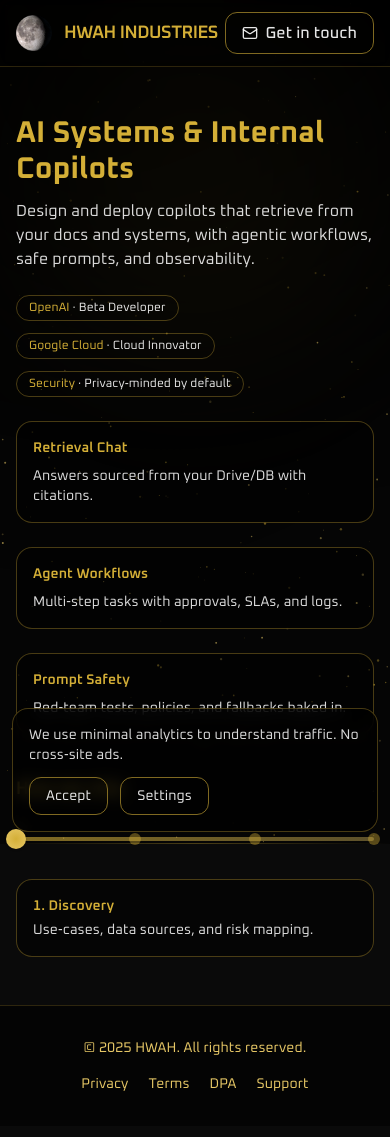
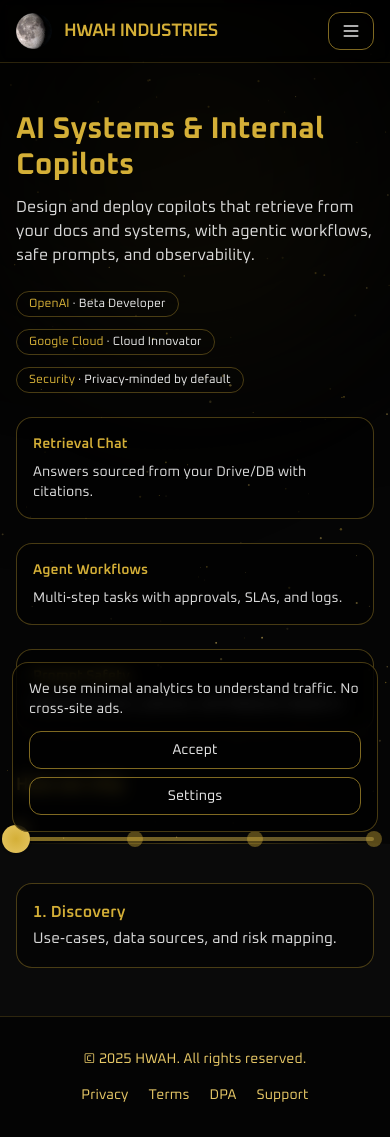
Before and after one commit to hrunx/hwah-website, a Next.js app: page /services/ai in a window 390 px wide. Built offline with nearby package versions, Linux system fonts and the light colour scheme.

Commit message:
feat: mobile improvements — hamburger nav, larger timeline handles, cookie banner stacking, iOS input zoom fix, star density tuning

```diff
--- a/src/app/globals.css
+++ b/src/app/globals.css
@@ -21,6 +21,14 @@ body {
 
 /* Smooth scrolling for anchors */
 html { scroll-behavior: smooth; }
+
+/* Prevent iOS Safari font-size zoom on inputs */
+@supports (-webkit-touch-callout: none) {
+  input, select, textarea { font-size: 16px; }
+}
+
+/* Better anchor scrolling offset for sticky nav */
+:target { scroll-margin-top: 72px; }
 
 /* Display font for headings */
 .font-display { font-family: var(--font-display), ui-serif, Georgia, serif; }
--- a/src/components/CookieBanner.tsx
+++ b/src/components/CookieBanner.tsx
@@ -15,7 +15,7 @@ export default function CookieBanner() {
     <div className="fixed inset-x-0 bottom-0 z-50 mx-auto max-w-4xl p-3">
       <div className="rounded-2xl border bg-black/70 p-4 backdrop-blur" style={{ borderColor: `${GOLD}55` }}>
         <p className="text-sm text-white/85">We use minimal analytics to understand traffic. No cross‑site ads.</p>
-        <div className="mt-3 flex gap-3">
+        <div className="mt-3 flex flex-col gap-2 sm:flex-row sm:gap-3">
           <button
             className="btn-gold-outline px-4 py-2 text-sm"
             onClick={() => { localStorage.setItem("cookie-consent", "accepted"); setOpen(false); }}
--- a/src/components/DraggableTimeline.tsx
+++ b/src/components/DraggableTimeline.tsx
@@ -51,7 +51,7 @@ export default function DraggableTimeline({ steps, title }: { steps: Step[]; tit
         <h3 className="font-display text-lg font-semibold" style={{ color: GOLD }}>{title}</h3>
       ) : null}
       <div className="mt-4">
-        <div ref={trackRef} className="relative h-10 w-full select-none">
+        <div ref={trackRef} className="relative h-12 w-full select-none sm:h-10">
           <div
             className="absolute top-1/2 h-1 w-full -translate-y-1/2 rounded-full"
             style={{ background: `linear-gradient(90deg, ${GOLD}99, ${GOLD_SOFT}66)` }}
@@ -61,13 +61,13 @@ export default function DraggableTimeline({ steps, title }: { steps: Step[]; tit
               key={i}
               type="button"
               onClick={() => setActive(i)}
-              className="absolute top-1/2 h-3 w-3 -translate-x-1/2 -translate-y-1/2 rounded-full"
+              className="absolute top-1/2 h-4 w-4 -translate-x-1/2 -translate-y-1/2 rounded-full sm:h-3 sm:w-3"
               style={{ left, background: i === active ? GOLD : `${GOLD}66` }}
               aria-label={`Step ${i + 1}`}
             />
           ))}
           <motion.div
-            className="absolute top-1/2 h-5 w-5 -translate-x-1/2 -translate-y-1/2 cursor-grab rounded-full shadow"
+            className="absolute top-1/2 h-7 w-7 -translate-x-1/2 -translate-y-1/2 cursor-grab rounded-full shadow sm:h-5 sm:w-5"
             style={{ x, background: `radial-gradient(circle, ${GOLD}, ${GOLD_SOFT})` }}
             drag="x"
             dragConstraints={{ left: 0, right: Math.max(positions[positions.length - 1] || 0, 0) }}
@@ -77,8 +77,8 @@ export default function DraggableTimeline({ steps, title }: { steps: Step[]; tit
           />
         </div>
         <div className="mt-5 rounded-2xl border bg-black/50 p-4" style={{ borderColor: `${GOLD}55` }}>
-          <h4 className="font-display text-sm font-semibold" style={{ color: GOLD }}>{active + 1}. {steps[active]?.k}</h4>
-          <p className="mt-1 text-sm text-white/85">{steps[active]?.d}</p>
+          <h4 className="font-display text-base font-semibold sm:text-sm" style={{ color: GOLD }}>{active + 1}. {steps[active]?.k}</h4>
+          <p className="mt-1 text-[0.95rem] text-white/85 sm:text-sm">{steps[active]?.d}</p>
         </div>
       </div>
     </div>
--- a/src/components/Nav.tsx
+++ b/src/components/Nav.tsx
@@ -1,14 +1,15 @@
 "use client";
 
-import React from "react";
+import React, { useState } from "react";
 import Image from "next/image";
 import Link from "next/link";
-import { Mail } from "lucide-react";
+import { Mail, Menu, X } from "lucide-react";
 
 const GOLD = "#D4AF37";
 const GOLD_SOFT = "#E6C766";
 
 export default function Nav() {
+  const [open, setOpen] = useState(false);
   return (
     <nav className="sticky top-0 z-20 border-b bg-black/40 backdrop-blur supports-[backdrop-filter]:bg-black/30" style={{ borderColor: `${GOLD}33` }}>
       <div className="mx-auto flex max-w-7xl items-center justify-between px-4 py-3 sm:px-6">
@@ -22,11 +23,41 @@ export default function Nav() {
           <Link href="/work" className="hover:text-white">Portfolio</Link>
           <Link href="/about" className="hover:text-white">About</Link>
         </div>
-        <Link href="/contact" className="btn-gold-outline inline-flex items-center gap-2 px-4 py-2 font-medium">
-          <Mail className="h-4 w-4" />
-          <span>Get in touch</span>
-        </Link>
+        <div className="flex items-center gap-2">
+          <Link href="/contact" className="btn-gold-outline hidden items-center gap-2 px-4 py-2 font-medium sm:inline-flex">
+            <Mail className="h-4 w-4" />
+            <span>Get in touch</span>
+          </Link>
+          <button aria-label="Open menu" onClick={() => setOpen(true)} className="btn-gold-outline inline-flex items-center gap-2 px-3 py-2 sm:hidden">
+            <Menu className="h-5 w-5" />
+          </button>
+        </div>
       </div>
+      {open ? (
+        <div className="fixed inset-0 z-40 bg-black/80 backdrop-blur sm:hidden">
+          <div className="absolute inset-x-3 top-3 rounded-2xl border bg-black/90 p-4" style={{ borderColor: `${GOLD}55` }}>
+            <div className="flex items-center justify-between">
+              <div className="inline-flex items-center gap-3">
+                <Image src="/brand/moon-icon.png" alt="HWAH moon icon" width={28} height={28} className="rounded-md" />
+                <span className="text-base font-semibold" style={{ color: GOLD }}>HWAH INDUSTRIES</span>
+              </div>
+              <button aria-label="Close menu" onClick={() => setOpen(false)} className="btn-gold-outline inline-flex items-center gap-2 px-3 py-2">
+                <X className="h-5 w-5" />
+              </button>
+            </div>
+            <div className="mt-3 grid gap-2 text-sm" style={{ color: GOLD_SOFT }}>
+              <Link href="/services" onClick={() => setOpen(false)} className="card-star-hover rounded-xl border bg-black/60 px-4 py-3">Services</Link>
+              <Link href="/industries" onClick={() => setOpen(false)} className="card-star-hover rounded-xl border bg-black/60 px-4 py-3">Industries</Link>
+              <Link href="/work" onClick={() => setOpen(false)} className="card-star-hover rounded-xl border bg-black/60 px-4 py-3">Portfolio</Link>
+              <Link href="/about" onClick={() => setOpen(false)} className="card-star-hover rounded-xl border bg-black/60 px-4 py-3">About</Link>
+              <Link href="/contact" onClick={() => setOpen(false)} className="btn-gold-outline mt-2 inline-flex items-center justify-center gap-2 px-4 py-3 font-medium">
+                <Mail className="h-4 w-4" />
+                <span>Get in touch</span>
+              </Link>
+            </div>
+          </div>
+        </div>
+      ) : null}
     </nav>
   );
 }
--- a/src/components/Stars.tsx
+++ b/src/components/Stars.tsx
@@ -40,9 +40,10 @@ export default function Stars() {
       canvas.style.height = `${height}px`;
       ctx.setTransform(dpr, 0, 0, dpr, 0, 0);
 
-      // density scales with area; tuned for a sparse, premium look
+      // density scales with area; tuned for a sparse, premium look; reduce on small screens
       const base = Math.round((width * height) / 12000);
-      const count = Math.min(900, Math.max(250, base));
+      const isSmall = width < 640;
+      const count = Math.min(900, Math.max(isSmall ? 180 : 250, isSmall ? Math.floor(base * 0.75) : base));
       stars = Array.from({ length: count }, () => ({
         x: Math.random() * width,
         y: Math.random() * height,
```
